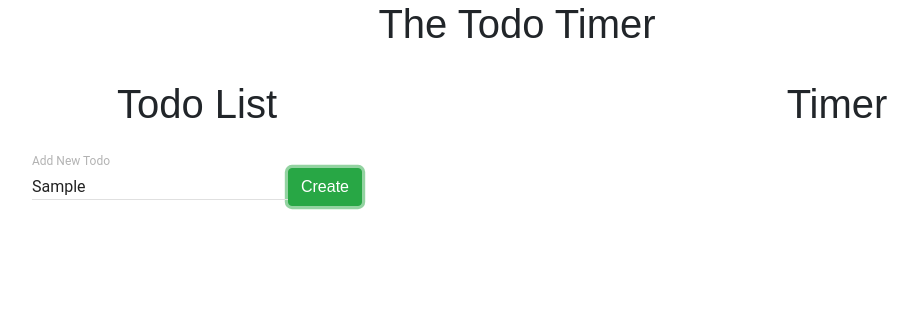
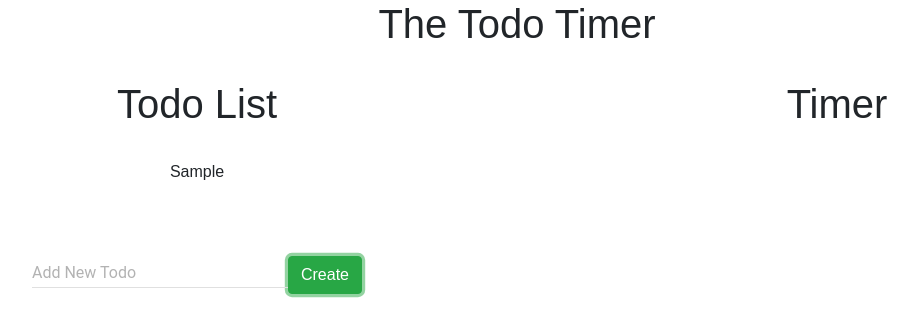
Before and after one commit to Seaanna/the_todo_timer, a React (Create React App) app: page / in a window 1280 px wide. Both pictures are taken after typing "Sample" into the empty fields and a click on the button "Create". Shown: the top 336 px of the page, without its empty margins (123-1041 px from the left). Built offline with nearby package versions, Linux system fonts and the light colour scheme.

Commit message:
add todos to the todo list

```diff
--- a/src/components/TodoList.js
+++ b/src/components/TodoList.js
@@ -3,14 +3,55 @@ import { Button } from 'reactstrap';
 import TextField from 'material-ui/TextField';
 
 class TodoList extends Component {
+  constructor(props) {
+    super(props);
+    this.state = {
+      todos: [],
+      newTodo: {name: ''}
+    };
+  }
+
+  addTodo() {
+    let todos = this.state.todos;
+
+    if(this.state.newTodo && this.state.newTodo.name) {
+      todos.push(this.state.newTodo)
+      this.setState({todos: todos, newTodo: {name: ''}});
+    }
+  }
+
+  handleInput(event, value){
+    this.setState({newTodo: {name: value}})
+  }
+
+  renderTodos(todos) {
+    return(
+      todos.map((todo, index) => (
+        <p key={todo.name}>{todo.name}</p>
+      ))
+    );
+  }
+
   render() {
     return (
       <div>
         <h1 className='text-center'>Todo List</h1>
+        <br/>
+        {
+          this.renderTodos(this.state.todos)
+        }
+        <br/>
         <TextField
           floatingLabelText="Add New Todo"
+          value={this.state.newTodo.name}
+          onChange={this.handleInput.bind(this)}
         />
-        <Button color="success">Create</Button>
+        <Button
+          color="success"
+          onClick={this.addTodo.bind(this)}
+        >
+          Create
+        </Button>
       </div>
     );
   }
```
